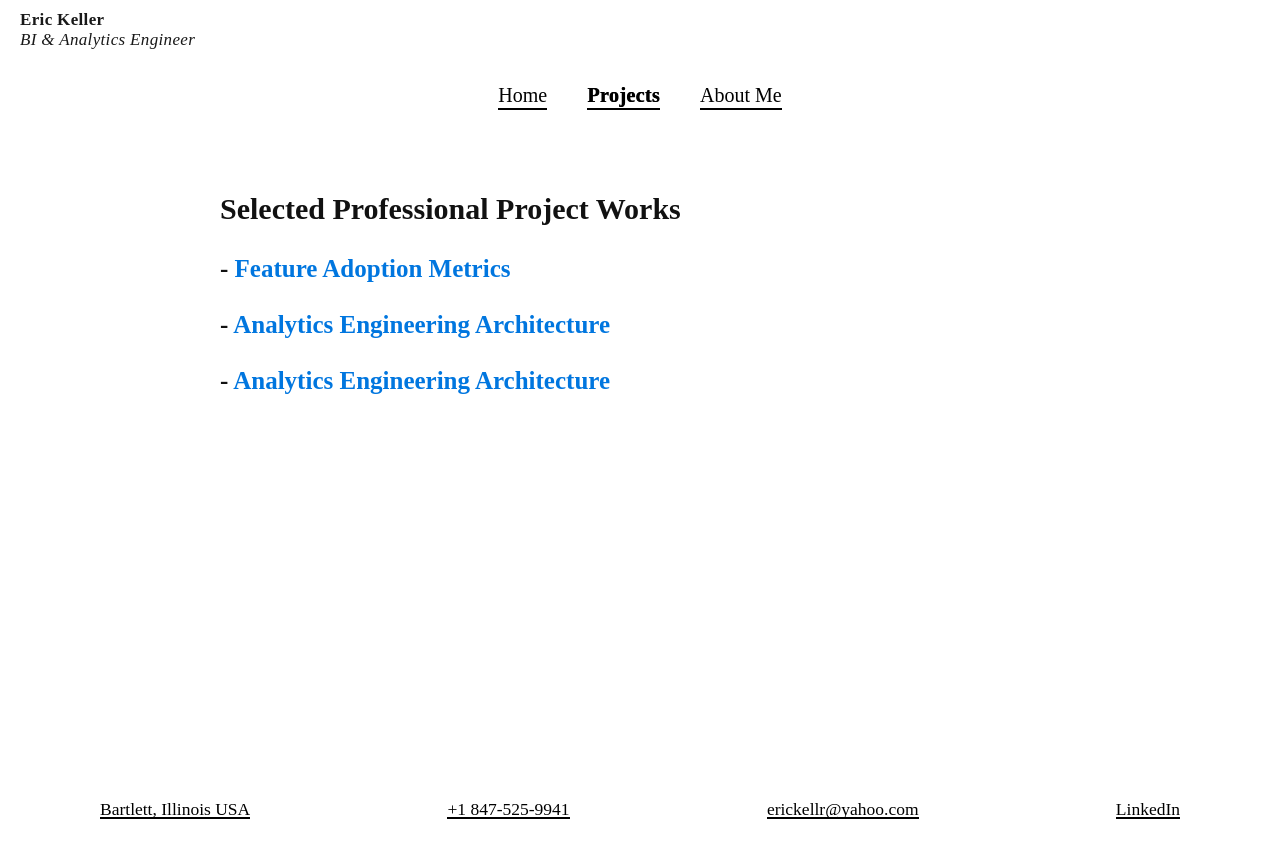
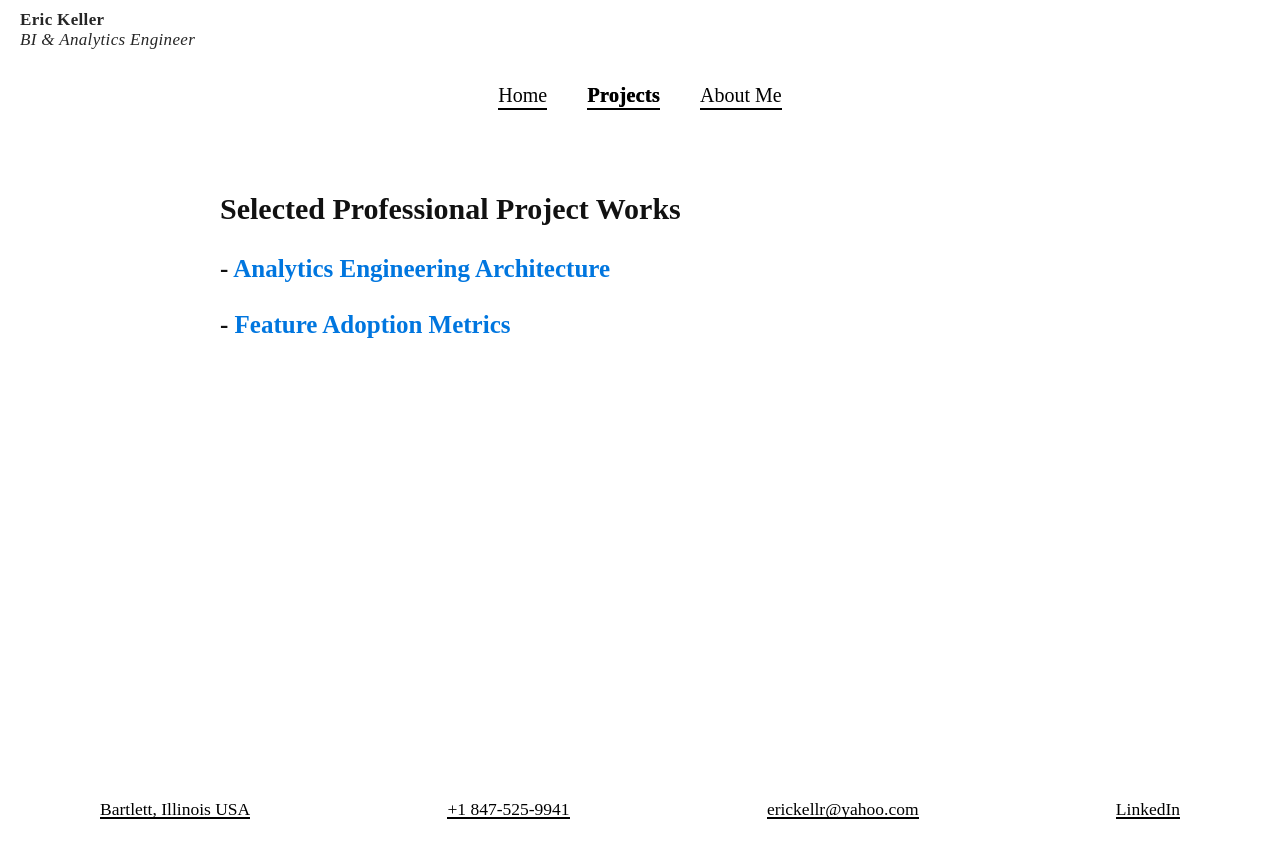
Before and after one commit to 17ekeller/17ekeller.github.io, a Jekyll site: the page built from projects/projects_home.md, in a window 1280 px wide. Shown: the top 858 px of the page. Built offline with Jekyll 4.4.1, drawn with Linux system fonts in a browser that asks for light colours; nearby versions of some CDN libraries; some web fonts are replaced; comment, search, counter and statistics services are not loaded.

Commit message:
removing invalid link on project home page

```diff
--- a/_includes/header.html
+++ b/_includes/header.html
@@ -80,7 +80,7 @@ header .header-brand {
 
 /* ===== FADE EFFECT PURE CSS (best-effort) ===== */
 header:has(+ *:not(:root)) .header-brand {
-  opacity: 0.9;
+  opacity: 0.85;
 }
 
 /* ===== NAVIGATION ===== */
--- a/projects/projects_home.md
+++ b/projects/projects_home.md
@@ -5,6 +5,5 @@ layout: default
 
 ## **Selected Professional Project Works**
 
+### - [Analytics Engineering Architecture]({{ '/projects/analytics-architecture/' | relative_url }})
 ### - [Feature Adoption Metrics]({{ '/projects/feature-adoption/' | relative_url }})
-### - [Analytics Engineering Architecture]({{ '/projects/analytics-architecture/' | relative_url }})
-### - [Analytics Engineering Architecture](projects/analytics-architecture)
```
Also changed, not shown: 5 other files.
